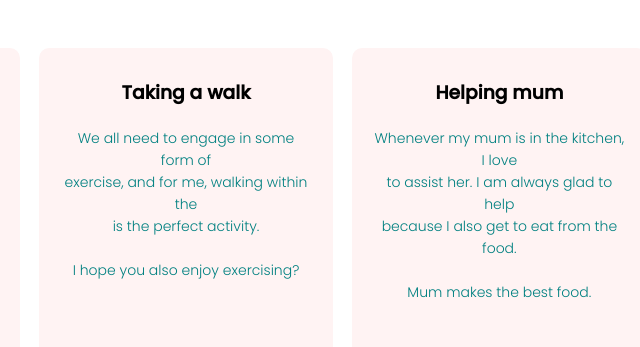
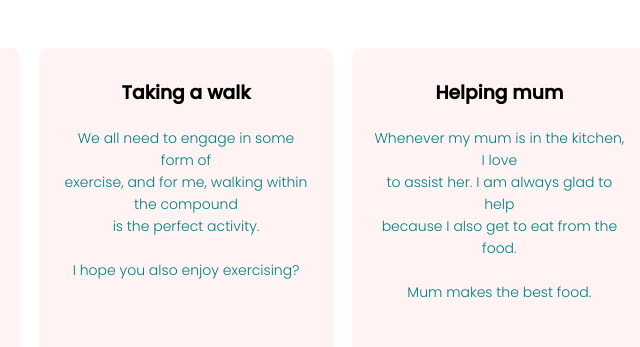
Before and after one commit to Lateeftheshyboy/Fikayomi-SB, a plain HTML site: page index.html in a window 1280 px wide. Shown: the part 1000-1347 px from the top of the page, 454-1094 px from the left. Drawn offline with Linux system fonts and the light colour scheme.

Commit message:
Update index.html

```diff
--- a/index.html
+++ b/index.html
@@ -51,7 +51,7 @@
             <div class="course-col">
                 <h3>Taking a walk</h3>
                 <p> We all need to engage in some form of  <br>
-                    exercise, and for me, walking within the <br>
+                    exercise, and for me, walking within the compound<br>
                 is the perfect activity. <br><br>
                 I hope you also enjoy exercising? </p>
             </div>
```
